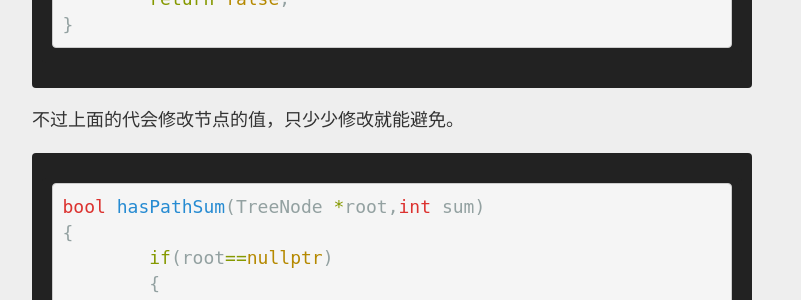
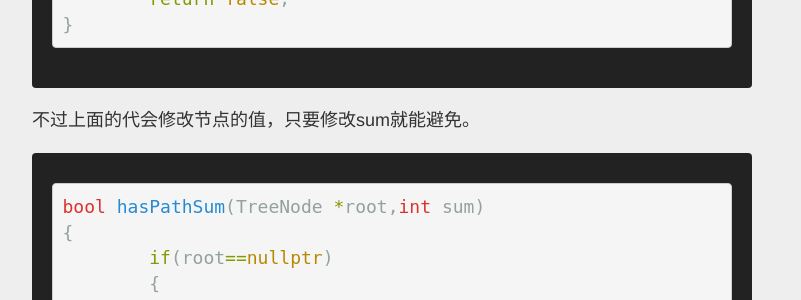
Before and after one commit to logeable/logeable.github.io, a Jekyll site: the page built from _posts/2014-12-5-Path Sum.md, in a window 1280 px wide and 900 px high, scrolled down 1239 px. Shown: the part 150-450 px from the top of the window, without its empty margins (248-1049 px from the left). Built offline with Jekyll 4.4.1, drawn with Linux system fonts in a browser that asks for light colours; Markdown is read by kramdown in place of the engine named in the settings.

Commit message:
Update 2014-12-5-Path Sum.md

````diff
--- a/_posts/2014-12-5-Path Sum.md
+++ b/_posts/2014-12-5-Path Sum.md
@@ -56,7 +56,7 @@ bool hasPathSum(TreeNode *root,int sum)
 	return false;
 }
 ```
-不过上面的代会修改节点的值，只少少修改就能避免。
+不过上面的代会修改节点的值，只要修改sum就能避免。
 ```c++
 bool hasPathSum(TreeNode *root,int sum)
 {
````
